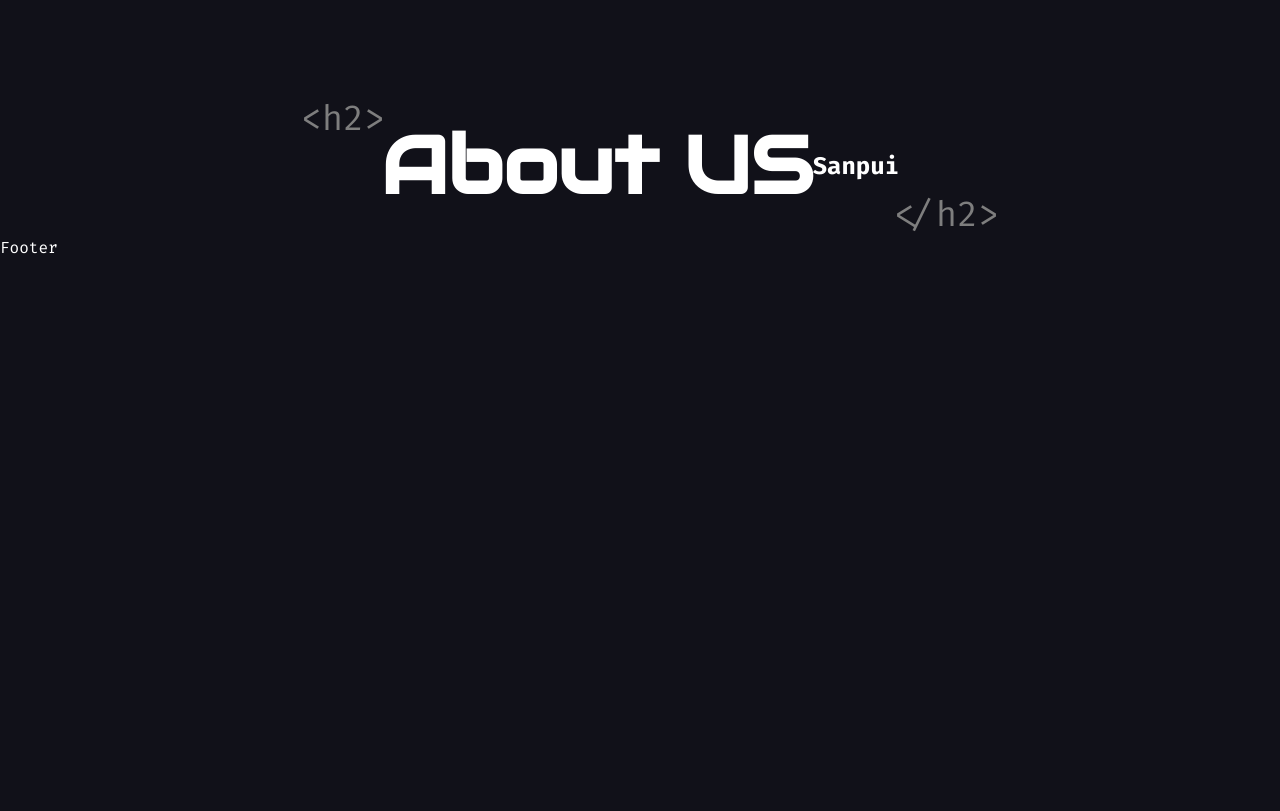
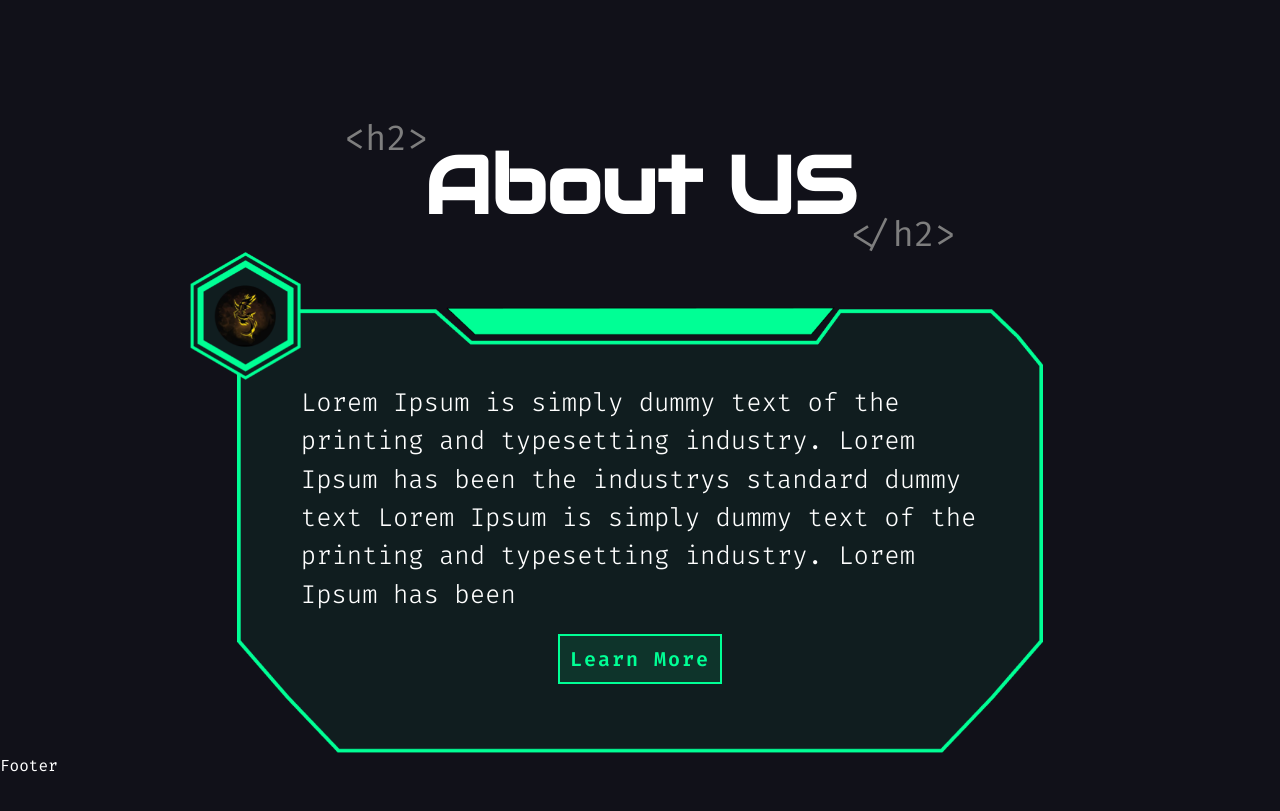
Before and after one commit to Hackerspace2023/Hackerspace-Portfolio, a React (Vite) app: page / in a window 1280 px wide. Shown: the part 535-1346 px from the top of the page. Built offline with nearby package versions, Linux system fonts and the light colour scheme.

Commit message:
About us Upload

```diff
--- a/src/css/AboutSection.css
+++ b/src/css/AboutSection.css
@@ -1,8 +1,20 @@
 .about {
-    margin-top: 80px;
+    /* height: 100vh; */
+    max-width: 1320px;
+    margin-left: auto;
+    margin-right: auto;
+    /* background-color: red; */
+}
+/*  ============= Section Gap ==================  */
+.about {
+    margin-top: 100px;
 }
 
-.titleContainer{
+.title {
+    /* background-color: red; */
+}
+
+.titleContainer {
     display: flex;
     justify-content: center;
     align-items: center;
@@ -15,7 +27,7 @@
     padding-bottom: 20px;
 }
 
-.title{
+.title {
     font-family: 'Audiowide', sans-serif;
     font-size: 80px;
 }
@@ -29,14 +41,60 @@
     line-height: normal;
 }
 
-.tagAbout1{
+.tagAbout1 {
     position: absolute;
     top: 0;
     left: -80px;
 }
 
-.tagAbout2{
+.tagAbout2 {
     position: absolute;
     bottom: 0;
     right: -100px;
 }
+
+.aboutContent {
+    width: 63vw;
+    height: 35vw;
+    margin-left: auto;
+    margin-right: auto;
+    margin-top: 50px;
+    /* background-color: blue; */
+    background: url(../../src/assets/aboutContent.png);
+    background-repeat: no-repeat;
+    background-size: contain;
+    padding: 6vw 5vw 3.5vw 5vw;
+    position: relative;
+}
+
+.aboutText {
+    margin-bottom: 20px;
+}
+
+.aboutText p {
+    font-family: "Fira Code";
+    /* font-size: 35px; */
+    font-size: 2vw;
+    font-style: normal;
+    font-weight: 200;
+    line-height: normal;
+    /* line-height: 55px; */
+    line-height: 3vw;
+}
+
+.aboutLogo {
+    position: absolute;
+    width: 10vw;
+    height: 10vw;
+    top: -55px;
+    left: -55px;
+    background: url(../../src/assets/aboutLogo.png);
+    background-repeat: no-repeat;
+    background-size: contain;
+}
+
+.aboutButton {
+    display: flex;
+    align-items: center;
+    justify-content: center;
+}
--- a/src/css/homeSection.css
+++ b/src/css/homeSection.css
@@ -7,6 +7,7 @@
   justify-content: center;
   align-items: flex-start;
   padding-top: 80px;
+  /* background-color: red; */
 }
 
 /* ========= left Section ========= */
--- a/src/pages/Home/AboutSection.jsx
+++ b/src/pages/Home/AboutSection.jsx
@@ -1,5 +1,6 @@
 import React from 'react'
 import "../../css/AboutSection.css"
+import { Button } from '../../components'
 
 const AboutSection = () => {
     return (
@@ -7,8 +8,16 @@ const AboutSection = () => {
             <div className='titleContainer'>
                 <span className='tagAbout tagAbout1'>{`<h2>`}</span>
                 <h1 className='title'>About US</h1>
-                <h1>Sanpui</h1>
                 <span className='tagAbout tagAbout2'>{`</h2>`}</span>
+            </div>
+            <div className='aboutContent'>
+                <div className='aboutText'>
+                    <p>Lorem Ipsum is simply dummy text of the printing and typesetting industry. Lorem Ipsum has been the industrys standard dummy text Lorem Ipsum is simply dummy text of the printing and typesetting industry. Lorem Ipsum has been </p>
+                </div>
+                <div className="aboutLogo"></div>
+                <div className='aboutButton'>
+                    <Button text="Learn More" to={"/about"} />
+                </div>
             </div>
         </section>
     )
```
Also changed, not shown: src/assets/aboutContent.png (added), src/assets/aboutLogo.png (added).
